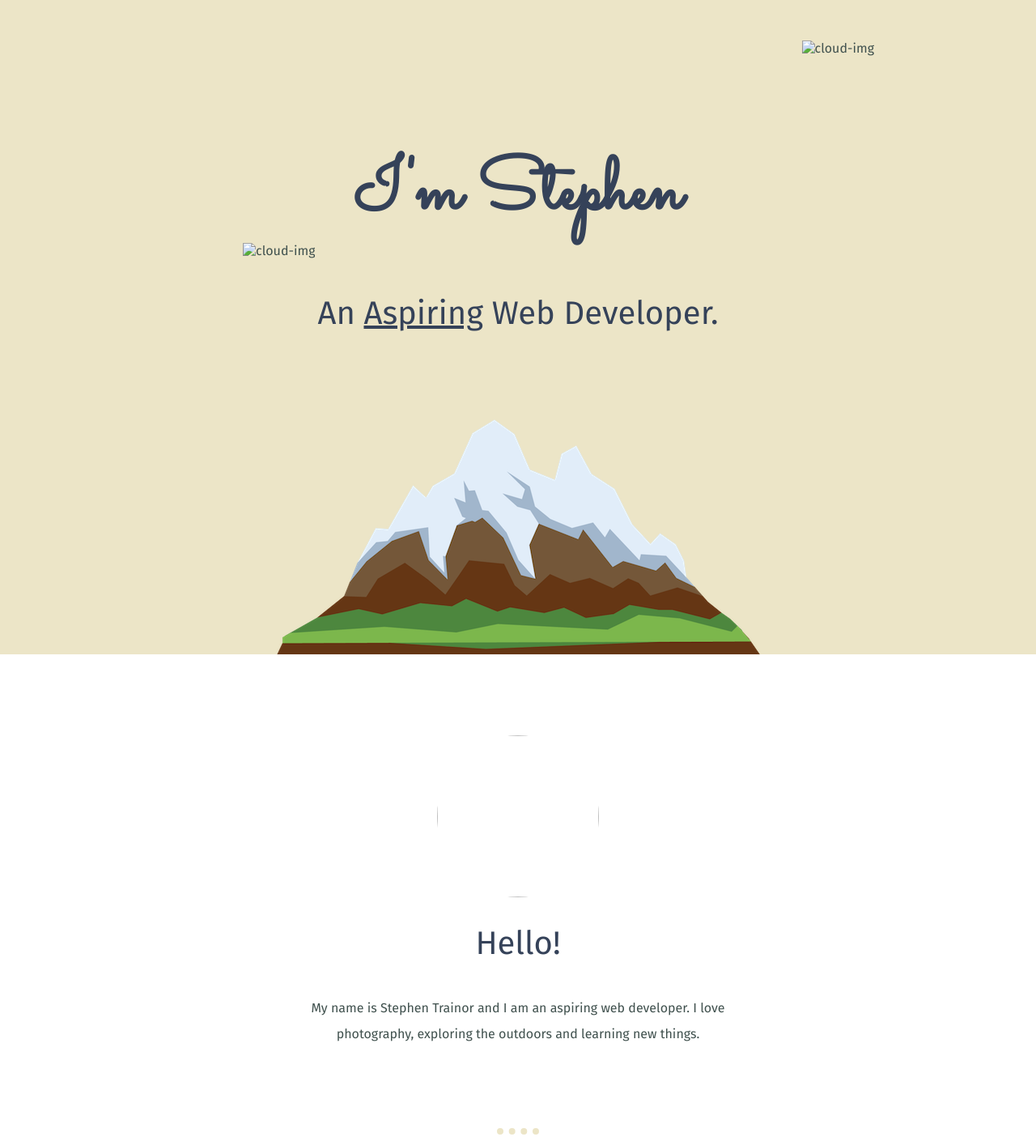
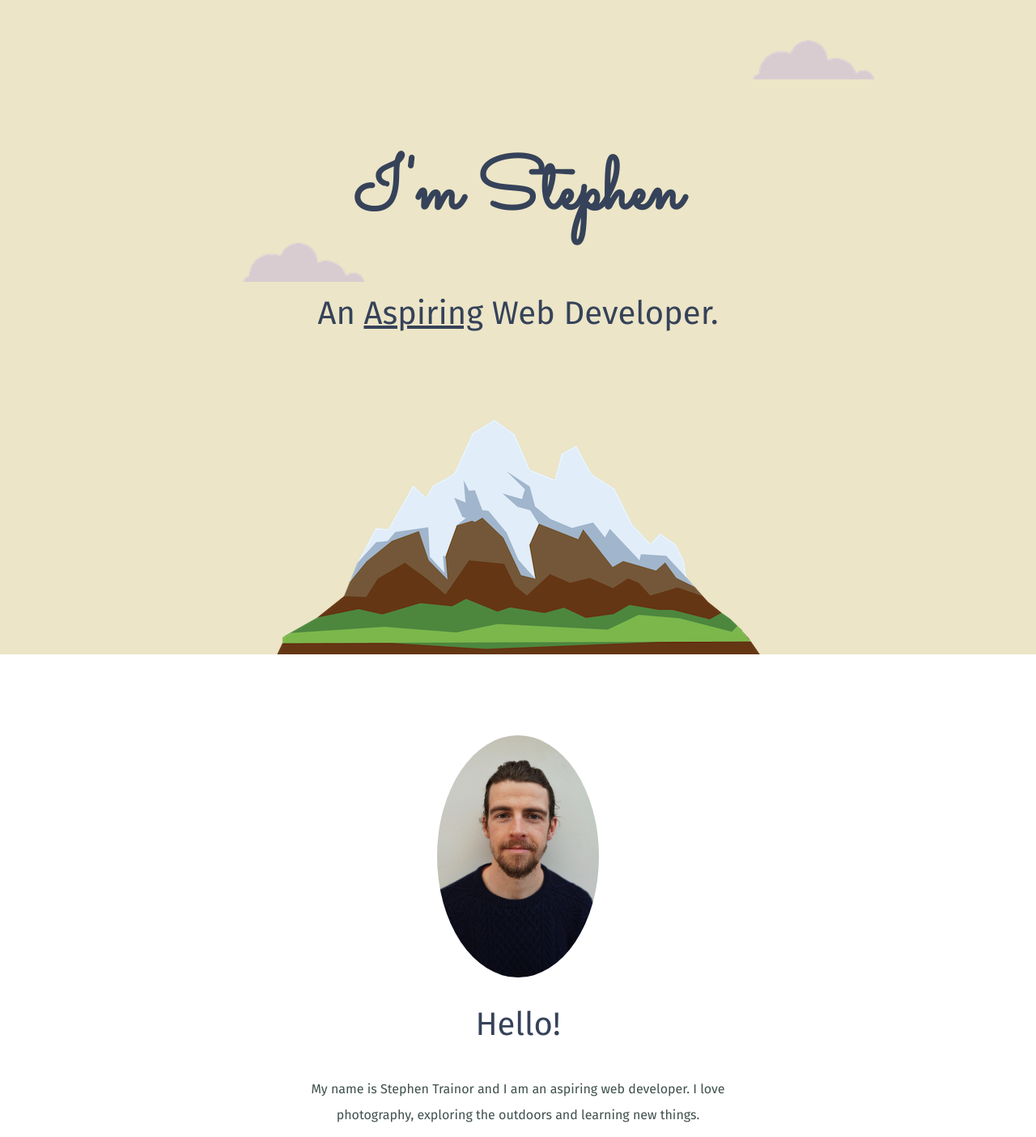
Before and after one commit to Sluck90/personal-website, a plain HTML site: page index.html in a window 1280 px wide. Shown: the top 1404 px of the page at 81% size. Drawn offline with Linux system fonts and the light colour scheme; files whose address does not match are found by name.

Commit message:
Updated images folder structure

```diff
--- a/index.html
+++ b/index.html
@@ -10,15 +10,15 @@
   </head>
   <body>
     <div class="topElement">
-      <img class = "cloud-top" src="css\images\cloud.png" alt="cloud-img">
+      <img class = "cloud-top" src="images\cloud.png" alt="cloud-img">
       <h1>I'm Stephen </h1>
       <h2>An <u>Aspiring</u> Web Developer.</h2>
-      <img class = "cloud-bottom" src="css\images\cloud.png" alt="cloud-img">
+      <img class = "cloud-bottom" src="images\cloud.png" alt="cloud-img">
       <img src="css\images\mountain.png" alt="mountain-img">
     </div>
       <div class="middle-container">
         <div class="profile">
-          <img class ="profilePic" src="css/images/stephen2.JPEG" alt="">
+          <img class ="profilePic" src="images\stephen2.JPEG" alt="">
           <h2>Hello!</h2>
           <p>My name is Stephen Trainor and I am an aspiring web developer. I love photography, exploring the outdoors and learning new things. </p>
         </div>
@@ -26,12 +26,12 @@
         <div class="skills">
           <h2>My Skills.</h2>
           <div class="skill-row">
-            <img class="skillPic1" src="css/images/coding.jpg" alt="coding-img">
+            <img class="skillPic1" src="images\coding.jpg" alt="coding-img">
             <h3>Full Stack Development</h3>
             <p>I am learning how to code through the appbrewery web academy. So far I have learned HTML, CSS and some Javascript </p>
           </div>
           <div class="skill-row">
-            <img class="skillPic2" src="css/images/camera.PNG" alt="camera-img">
+            <img class="skillPic2" src="images\camera.PNG" alt="camera-img">
             <h3>Amateur Photography</h3>
             <p>I love taking photographs of scenery and people in my spare time. I have a sony a6000. My favourite lens is my sigma 16mm fixed prime lens.</p>
           </div>
```
